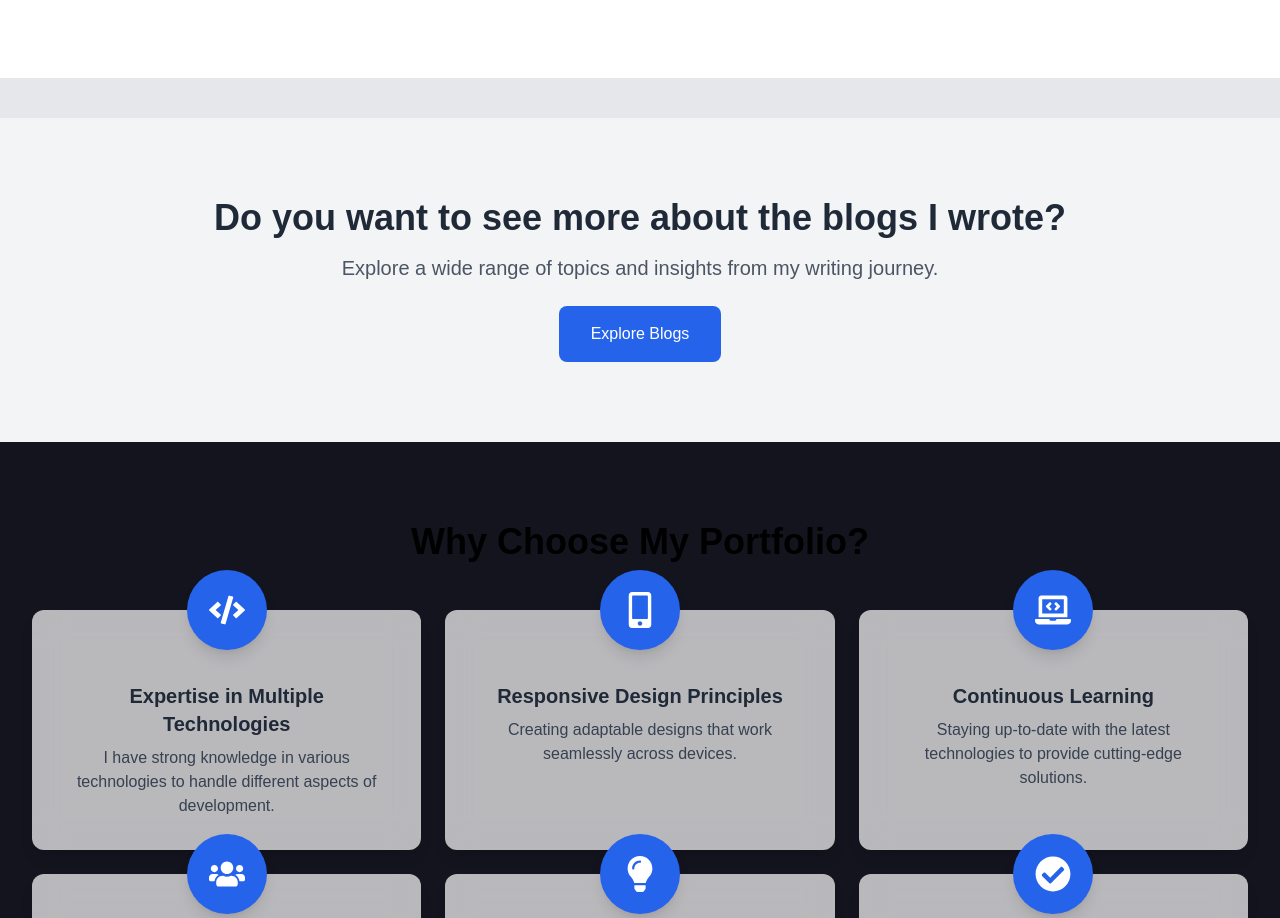
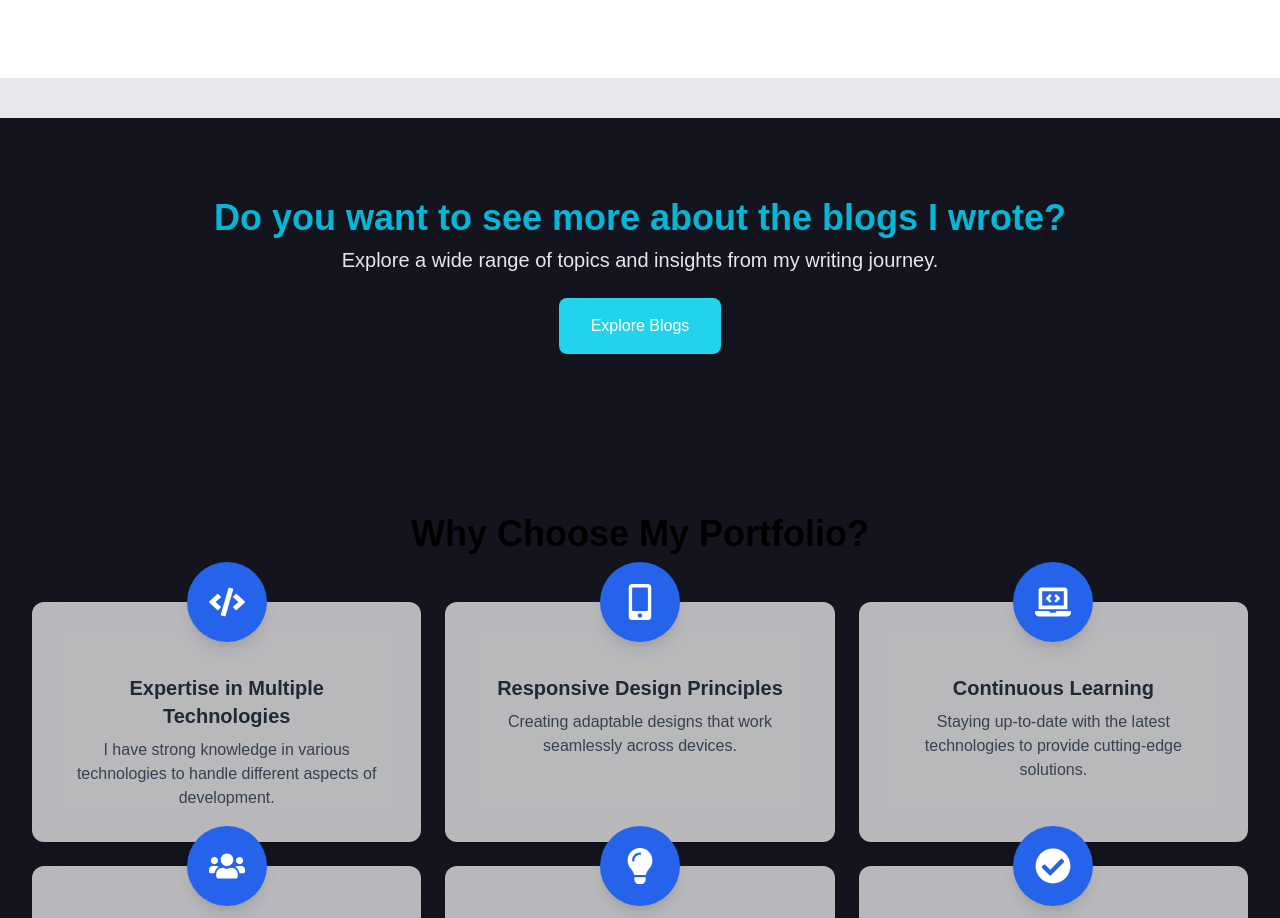
Before and after one commit to DharshanSR/Personal-Portfolio, a Next.js app: page /service/blog-writing in a window 1280 px wide. Shown: the part 2088-3006 px from the top of the page. Built offline with nearby package versions, Linux system fonts and the light colour scheme.

Commit message:
totally change some text and background color

```diff
--- a/src/components/ExploreMore.jsx
+++ b/src/components/ExploreMore.jsx
@@ -11,20 +11,20 @@ const ExploreMore = () => {
     return (
         <motion.div
             ref={ref}
-            className="bg-gray-100 py-20 text-center px-4"
+            className="bg-[#14141F] py-20 text-center px-4"
             initial={{ opacity: 0, y: 50 }}
             animate={{ opacity: isInView ? 1 : 0, y: isInView ? 0 : 50 }} // Entry animation
             transition={{ duration: 0.5 }}
         >
-            <h4 className="text-3xl md:text-4xl font-bold mb-4 text-gray-800">
+            <h4 className="text-4xl md:text-4xl font-bold mb-2 text-cyan-500">
                 Do you want to see more about the blogs I wrote?
             </h4>
-            <p className="text-lg md:text-xl mb-6 max-w-6xl mx-auto text-gray-600">
+            <p className="text-lg md:text-xl mb-6 max-w-6xl mx-auto text-gray-200">
                 Explore a wide range of topics and insights from my writing journey.
             </p>
             <Link href="/#blogs"> {/* Use the hash to link to the ID */}
                 <motion.button
-                    className="bg-blue-600 text-white px-8 py-4 rounded-lg hover:bg-blue-500 transition-all duration-300 transform hover:scale-105"
+                    className="bg-cyan-400 text-white px-8 py-4 rounded-lg hover:bg-blue-500 transition-all duration-300 transform hover:scale-105"
                     whileHover={{ scale: 1.05 }} // Scale animation on hover
                 >
                     Explore Blogs
```
